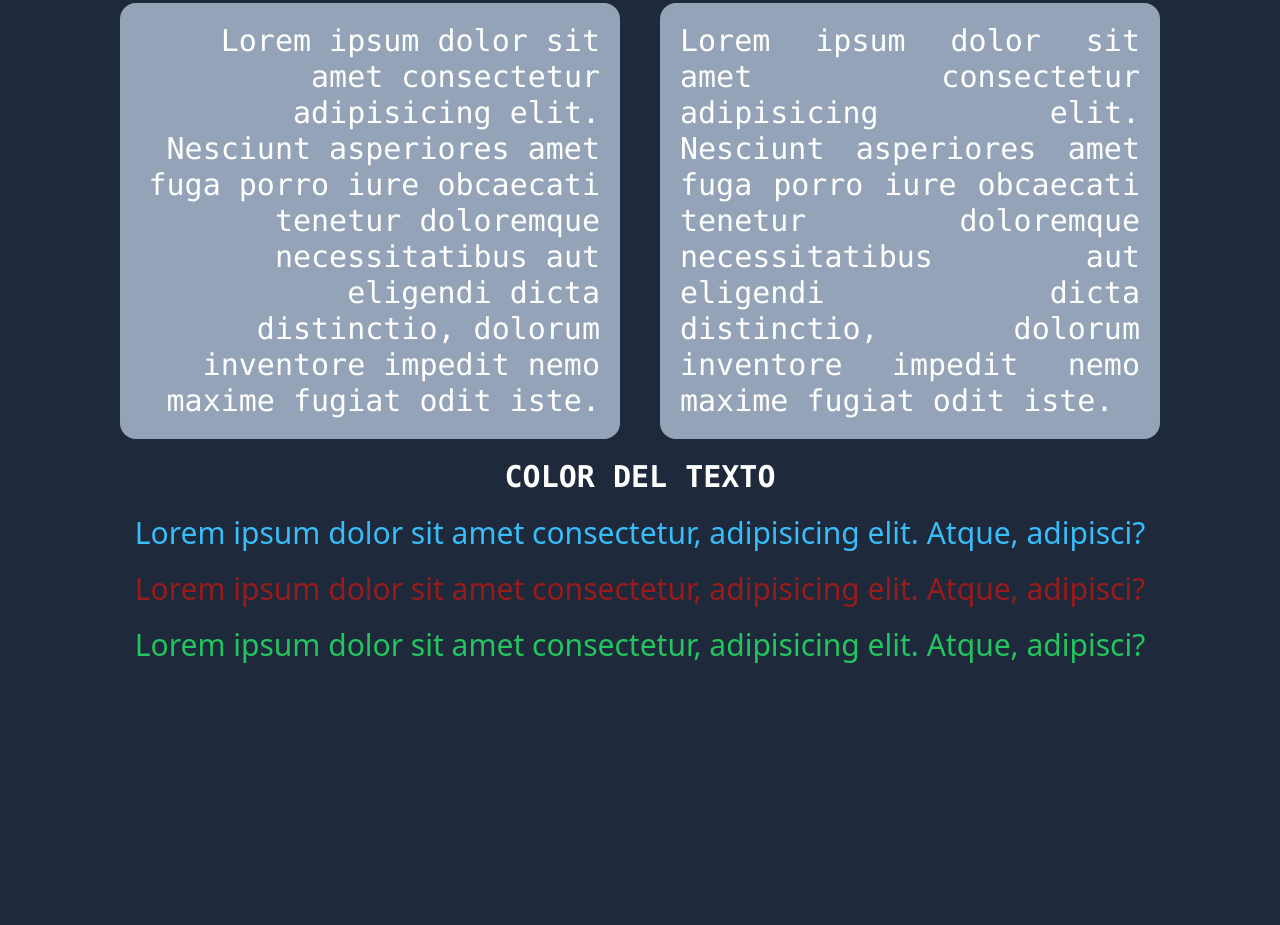
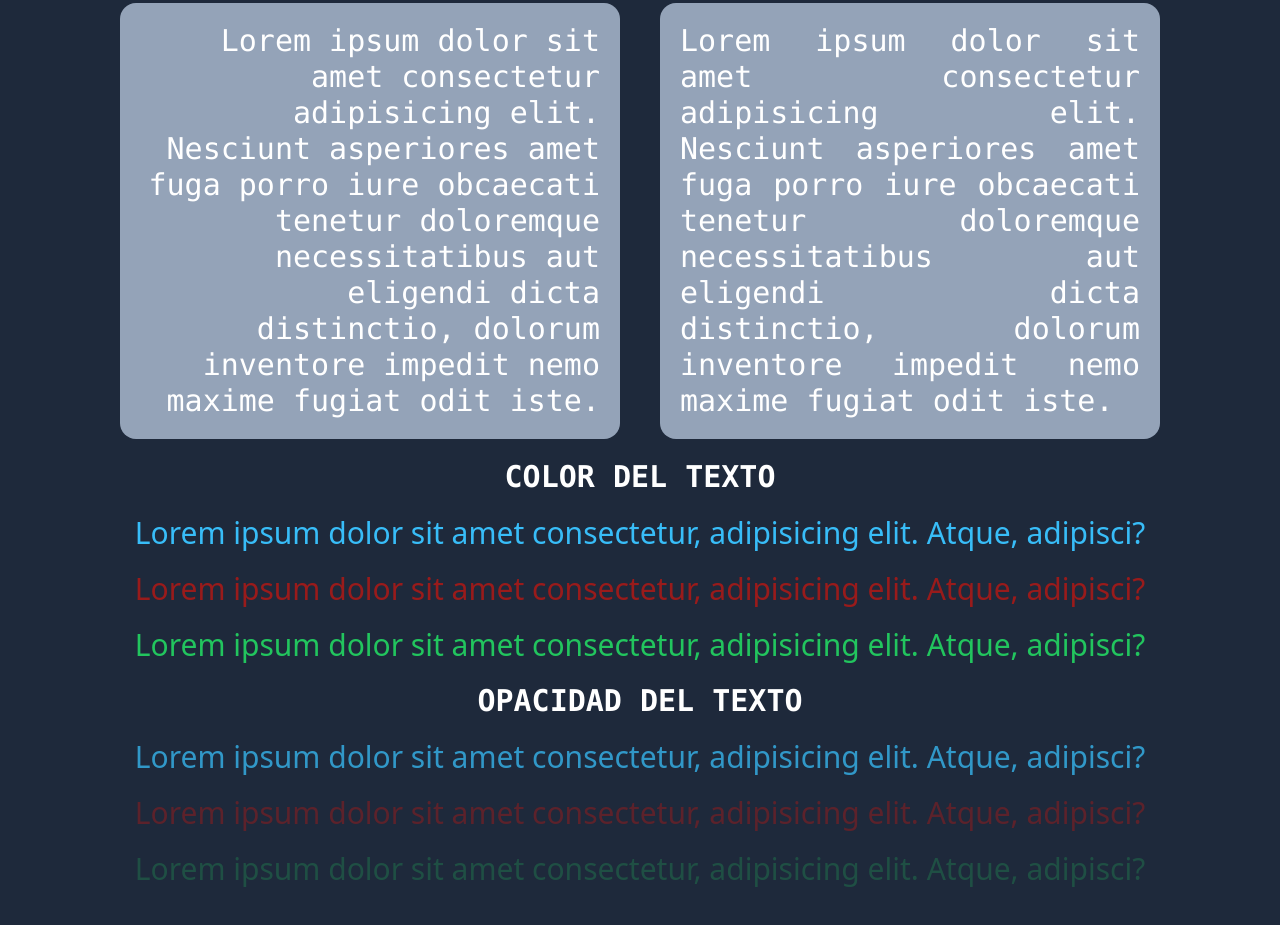
Before and after one commit to dgutierrez21/Learning-Tailwind-CSS, a website: page src/09-Tipografia/index.html in a window 1280 px wide. Shown: the part 5932-6857 px from the top of the page. Before the commit the page ends 6635 px from the top, so only its background shows below. Drawn offline with nearby package versions, Linux system fonts and the light colour scheme; files that its build step writes are made by us from their sources.

Commit message:
Cambiar la opacidad

```diff
--- a/src/09-Tipografia/Tipografia.txt
+++ b/src/09-Tipografia/Tipografia.txt
@@ -260,3 +260,8 @@ Configuración del color del texto
 Controle el color del texto de un elemento mediante las utilidades text-{color}.
 
 ...
+
+Cambiar la opacidad
+Controle la opacidad del color del texto de un elemento mediante el modificador de opacidad de color.
+
+...
--- a/src/09-Tipografia/index.html
+++ b/src/09-Tipografia/index.html
@@ -229,11 +229,27 @@
         </p>
       </div>
     </div>
+    <h1 class="text-center uppercase font-mono font-bold">color del texto</h1>
+    <p class="text-sky-400">
+      Lorem ipsum dolor sit amet consectetur, adipisicing elit. Atque, adipisci?
+    </p>
+    <p class="text-red-800">
+      Lorem ipsum dolor sit amet consectetur, adipisicing elit. Atque, adipisci?
+    </p>
+    <p class="text-green-500">
+      Lorem ipsum dolor sit amet consectetur, adipisicing elit. Atque, adipisci?
+    </p>
     <h1 class="text-center uppercase font-mono font-bold">
-      color del texto
+      opacidad del texto
     </h1>
-    <p class="text-sky-400">Lorem ipsum dolor sit amet consectetur, adipisicing elit. Atque, adipisci?</p>
-    <p class="text-red-800">Lorem ipsum dolor sit amet consectetur, adipisicing elit. Atque, adipisci?</p>
-    <p class="text-green-500">Lorem ipsum dolor sit amet consectetur, adipisicing elit. Atque, adipisci?</p>
+    <p class="text-sky-400/75">
+      Lorem ipsum dolor sit amet consectetur, adipisicing elit. Atque, adipisci?
+    </p>
+    <p class="text-red-800/50">
+      Lorem ipsum dolor sit amet consectetur, adipisicing elit. Atque, adipisci?
+    </p>
+    <p class="text-green-500/25">
+      Lorem ipsum dolor sit amet consectetur, adipisicing elit. Atque, adipisci?
+    </p>
   </body>
 </html>
```
